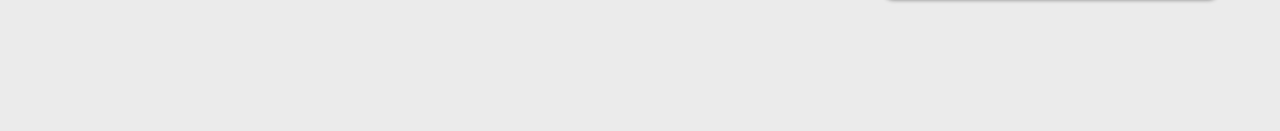
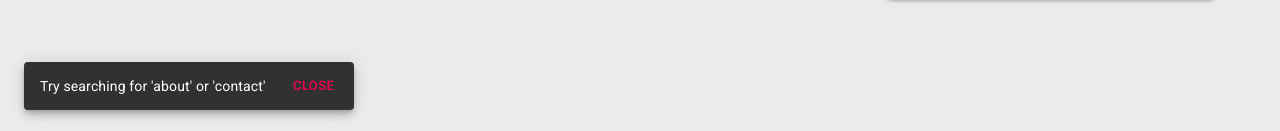
Before and after one commit to Matt2844/portfolio, a React (Create React App) app in the folder portfolio/: page / in a window 1280 px wide. Both pictures are taken after a click on the button "SEARCH". Shown: the part 666-797 px from the top of the page. Built offline with nearby package versions, Linux system fonts and the light colour scheme.

Commit message:
working on search bar

```diff
--- a/portfolio/src/components/SimpleBackdrop.js
+++ b/portfolio/src/components/SimpleBackdrop.js
@@ -3,6 +3,10 @@ import Backdrop from '@material-ui/core/Backdrop';
 import CircularProgress from '@material-ui/core/CircularProgress';
 import Button from '@material-ui/core/Button';
 import { makeStyles } from '@material-ui/core/styles';
+/* imports for the snackbar */
+import Snackbar from '@material-ui/core/Snackbar';
+import IconButton from '@material-ui/core/IconButton';
+import CloseIcon from '@material-ui/icons/Close';
 
 const useStyles = makeStyles((theme) => ({
   backdrop: {
@@ -19,6 +23,19 @@ const useStyles = makeStyles((theme) => ({
 export default function SimpleBackdrop () {
   const classes = useStyles();
   const [open, setOpen] = React.useState(false);
+  const [msgOpen, setMsgOpen] = React.useState(false);
+
+  /* for the snack bar */
+  const handleClick = () => {
+    setMsgOpen(true);
+  };
+
+  const handleMsgClose = () => {
+
+    setMsgOpen(false);
+  };
+
+  /* for the search button */
   const handleClose = () => {
     setOpen(false);
   };
@@ -27,16 +44,39 @@ export default function SimpleBackdrop () {
     setTimeout(() => {
       handleClose();
     }, 1100)
+    handleClick();
   };
 
   return (
     <div>
-      <Button className={classes.searchButton} variant="outlined" color="primary" onClick={handleToggle}>
-        Search
+      <div>
+        <Button className={classes.searchButton} variant="outlined" color="primary" onClick={handleToggle}>
+          Search
       </Button>
-      <Backdrop className={classes.backdrop} open={open} onClick={handleClose}>
-        <CircularProgress color="inherit" />
-      </Backdrop>
+        <Backdrop className={classes.backdrop} open={open} onClick={handleClose}>
+          <CircularProgress color="inherit" />
+        </Backdrop>
+      </div>
+      <div>
+        <Snackbar
+          anchorOrigin={{
+            vertical: 'bottom',
+            horizontal: 'left',
+          }}
+          open={msgOpen}
+          autoHideDuration={6000}
+          onClose={handleMsgClose}
+          message="Try searching for 'about' or 'contact' "
+          action={
+            <React.Fragment>
+              <Button color="secondary" size="small" onClick={handleMsgClose}>
+                CLOSE
+          </Button>
+
+            </React.Fragment>
+          }
+        />
+      </div>
     </div>
   );
 }
--- /dev/null
+++ b/portfolio/src/components/Snackbar.js
@@ -0,0 +1,47 @@
+import React from 'react';
+import Button from '@material-ui/core/Button';
+import Snackbar from '@material-ui/core/Snackbar';
+import IconButton from '@material-ui/core/IconButton';
+import CloseIcon from '@material-ui/icons/Close';
+
+export default function SimpleSnackbar () {
+  const [open, setOpen] = React.useState(false);
+
+  const handleClick = () => {
+    setOpen(true);
+  };
+
+  const handleClose = (event, reason) => {
+    if (reason === 'clickaway') {
+      return;
+    }
+
+    setOpen(false);
+  };
+
+  return (
+    <div>
+      <Button onClick={handleClick}>Open simple snackbar</Button>
+      <Snackbar
+        anchorOrigin={{
+          vertical: 'bottom',
+          horizontal: 'left',
+        }}
+        open={open}
+        autoHideDuration={6000}
+        onClose={handleClose}
+        message="Note archived"
+        action={
+          <React.Fragment>
+            <Button color="secondary" size="small" onClick={handleClose}>
+              UNDO
+            </Button>
+            <IconButton size="small" aria-label="close" color="inherit" onClick={handleClose}>
+              <CloseIcon fontSize="small" />
+            </IconButton>
+          </React.Fragment>
+        }
+      />
+    </div>
+  );
+}
```
Also changed, not shown: 1 other file (tests, documents, lock files or other folders).
